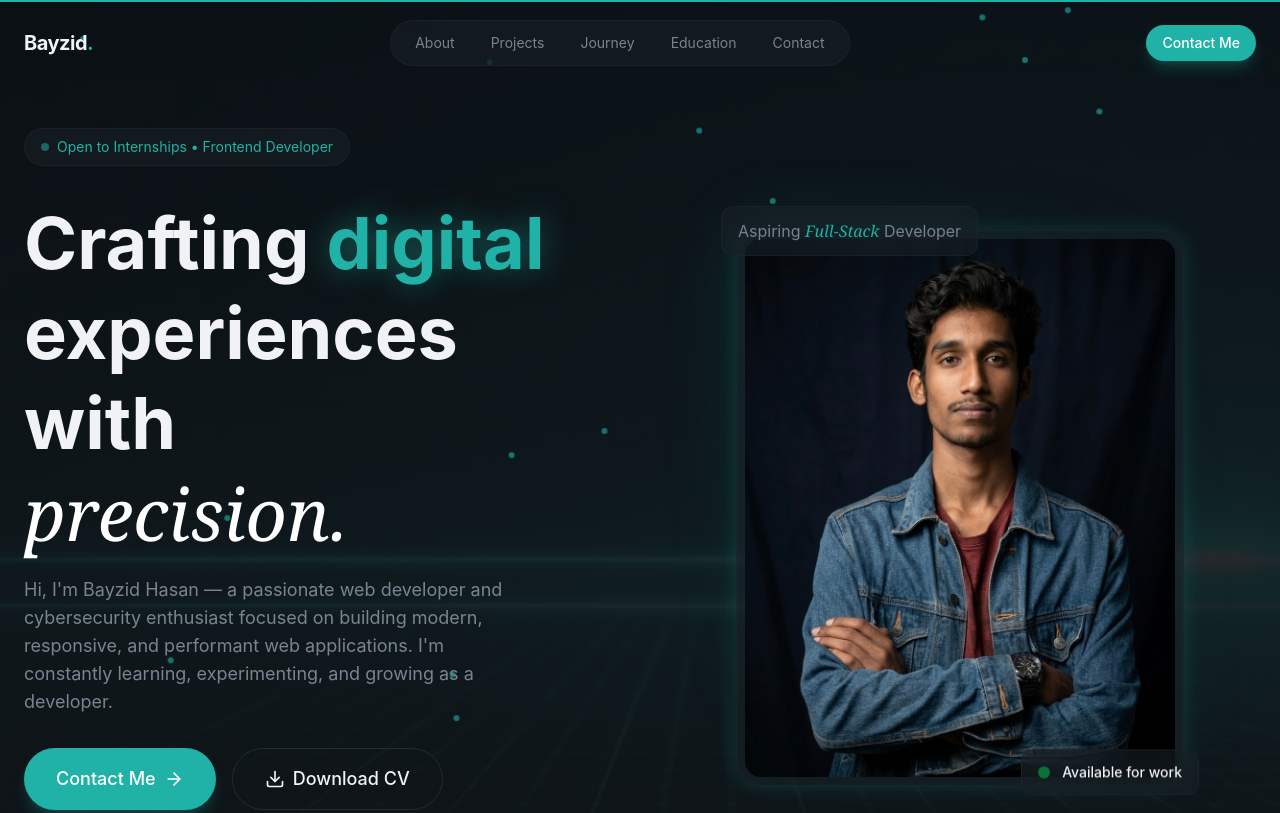
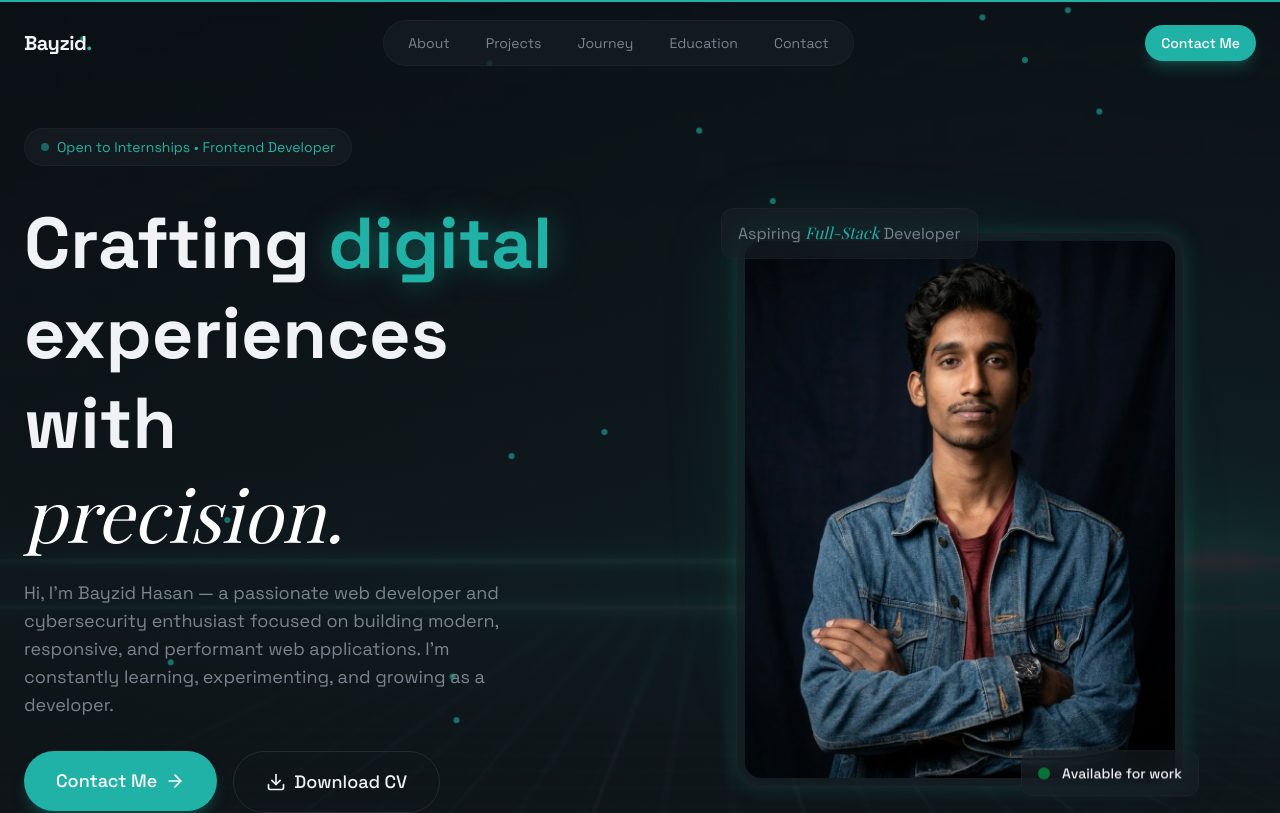
Before and after one commit to dev-bayzid/Portfolio, a Next.js app: page / in a window 1280 px wide. Shown: the top 813 px of the page. Built offline with nearby package versions, Linux system fonts and the light colour scheme.

Commit message:
Change the fonts in Overall Application

```diff
--- a/src/app/globals.css
+++ b/src/app/globals.css
@@ -58,11 +58,11 @@
   body {
     background-color: var(--color-background);
     color: var(--color-foreground);
-    font-family: "Inter", sans-serif;
+    font-family: var(--font-sans), sans-serif;
   }
 
   .font-serif {
-    font-family: "Playfair Display", serif;
+    font-family: var(--font-serif), serif;
   }
 }
 
@@ -85,12 +85,11 @@
   }
 
   .glow-border {
-    box-shadow: 0 0 20px
-        color-mix(in srgb, var(--color-primary) 20%, transparent),
+    box-shadow:
+      0 0 20px color-mix(in srgb, var(--color-primary) 20%, transparent),
       inset 0 0 20px color-mix(in srgb, var(--color-primary) 5%, transparent);
   }
 }
-
 
 @layer utilities {
   @keyframes fade-in {
@@ -201,8 +200,8 @@
   }
 
   .timeline-glow {
-    box-shadow: 0 0 40px
-        color-mix(in srgb, var(--color-primary) 35%, transparent),
+    box-shadow:
+      0 0 40px color-mix(in srgb, var(--color-primary) 35%, transparent),
       0 0 80px color-mix(in srgb, var(--color-primary) 25%, transparent);
   }
 }
--- a/src/app/layout.js
+++ b/src/app/layout.js
@@ -1,16 +1,19 @@
-import { Geist, Geist_Mono } from "next/font/google";
+import { Playfair_Display, Space_Grotesk } from "next/font/google";
 import "./globals.css";
-import { Analytics } from "@vercel/analytics/next"
-import { SpeedInsights } from "@vercel/speed-insights/next"
+import { Analytics } from "@vercel/analytics/next";
+import { SpeedInsights } from "@vercel/speed-insights/next";
 
-const geistSans = Geist({
-  variable: "--font-geist-sans",
+const spaceGrotesk = Space_Grotesk({
+  variable: "--font-sans",
   subsets: ["latin"],
+  weight: ["400", "500", "600", "700"],
 });
 
-const geistMono = Geist_Mono({
-  variable: "--font-geist-mono",
+const playfairDisplay = Playfair_Display({
+  variable: "--font-serif",
   subsets: ["latin"],
+  style: ["italic", "normal"],
+  weight: ["400", "500", "600"],
 });
 
 export const metadata = {
@@ -54,9 +57,10 @@ export default function RootLayout({ children }) {
   return (
     <html
       lang="en"
-      className={`${geistSans.variable} ${geistMono.variable} h-full antialiased`}
+      className={`${spaceGrotesk.variable} ${playfairDisplay.variable} h-full antialiased`}
     >
-      <body className="min-h-full flex flex-col">{children}
+      <body className="min-h-full flex flex-col">
+        {children}
         <Analytics></Analytics>
         <SpeedInsights></SpeedInsights>
       </body>
--- a/src/sections/Hero.jsx
+++ b/src/sections/Hero.jsx
@@ -21,19 +21,16 @@ const skills = [
   "GitHub Actions",
 ];
 
-const Hero = () => {
-  const [dots, setDots] = useState([]);
-
-  useEffect(() => {
-    setDots(
+const generateDots = () =>
   Array.from({ length: 30 }, () => ({
     left: Math.random() * 100,
     top: Math.random() * 100,
     duration: 15 + Math.random() * 20,
     delay: Math.random() * 5,
-      })),
-    );
-  }, []);
+  }));
+
+const Hero = () => {
+  const [dots] = useState(generateDots());
 
   return (
     <section className="relative min-h-screen overflow-hidden flex items-center">
@@ -100,9 +97,11 @@ const Hero = () => {
 
             {/* CTAs */}
             <div className="flex flex-wrap gap-4 animate-fade-in animation-delay-300">
+              <a href="#contact">
                 <Button size="lg">
                   Contact Me <ArrowRight className="w-5 h-5"></ArrowRight>
                 </Button>
+              </a>
               <AnimatedButton>
                 <Download className="w-5 h-5"></Download> Download CV
               </AnimatedButton>
```
Lines whose indentation alone changed are shown as unchanged.
